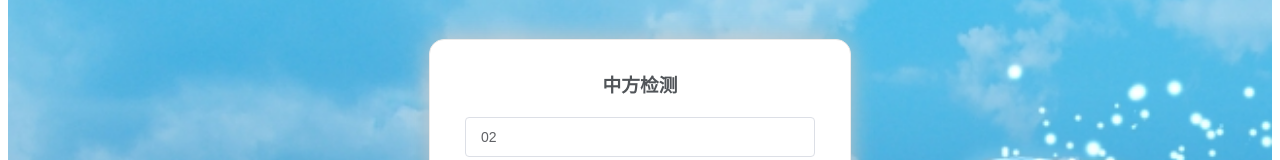
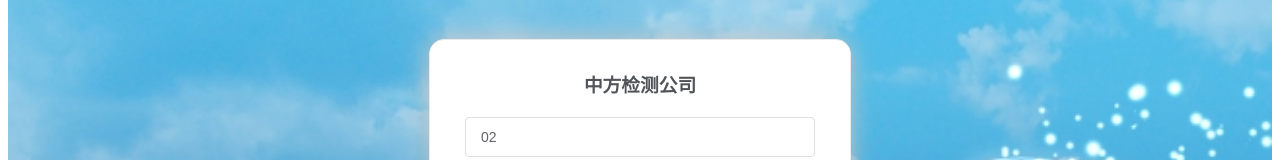
Before and after one commit to moutianxiang/vue-jiance, a Vue app in the folder vue-jiance/: page /#/login in a window 1280 px wide. Shown: the part 149-309 px from the top of the page. Built offline with nearby package versions, Linux system fonts and the light colour scheme.

Commit message:
login.vue修改

```diff
--- a/vue-jiance/src/components/login.vue
+++ b/vue-jiance/src/components/login.vue
@@ -1,7 +1,7 @@
 <template>
   <div class="loginStyle">
     <el-form :model="loginForm" class="loginContainer">
-      <h3 class="loginTitle">中方检测</h3>
+      <h3 class="loginTitle">中方检测公司</h3>
       <el-form-item prop="ygh">
         <el-input
           size="normal"
```
